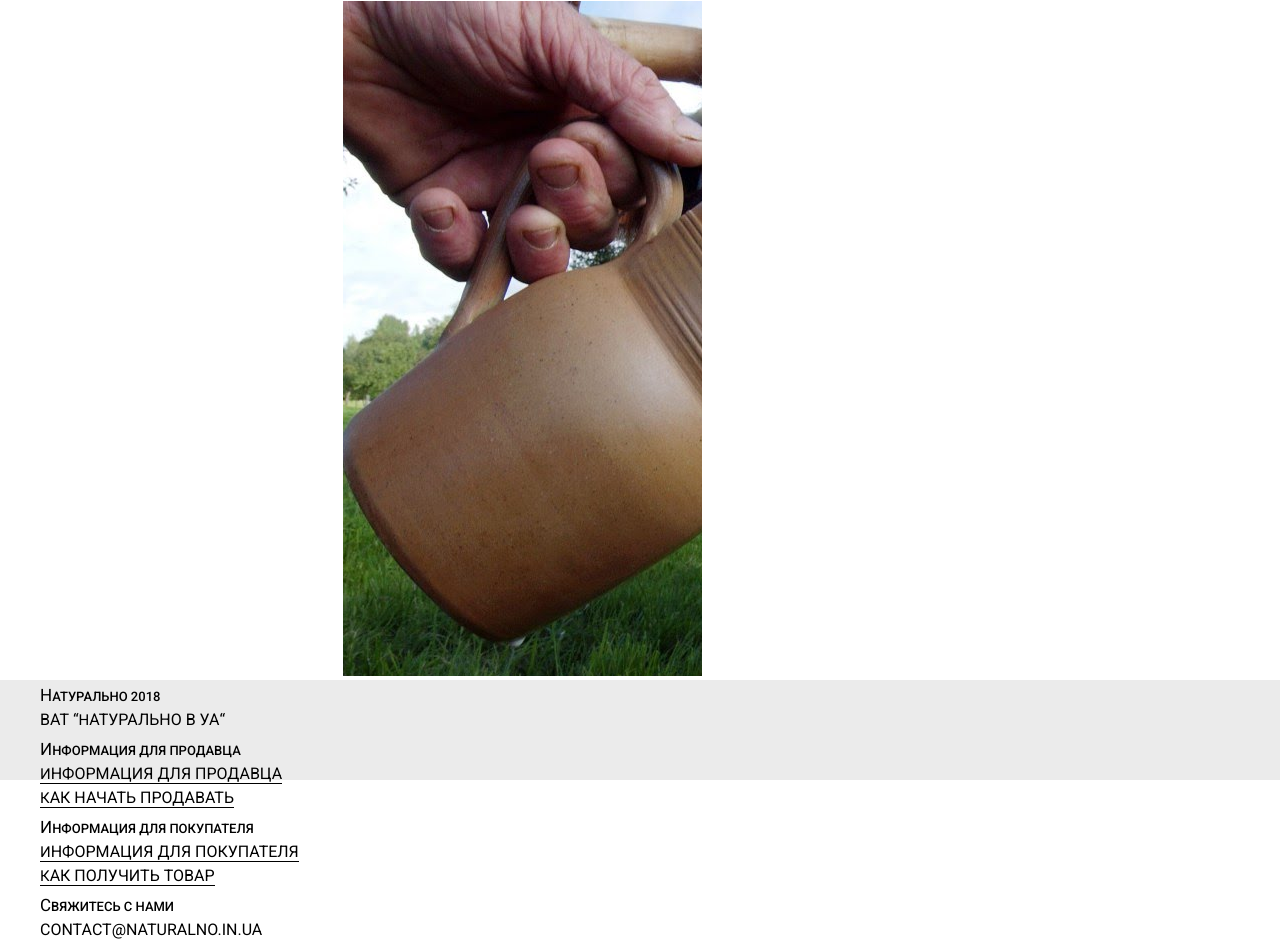
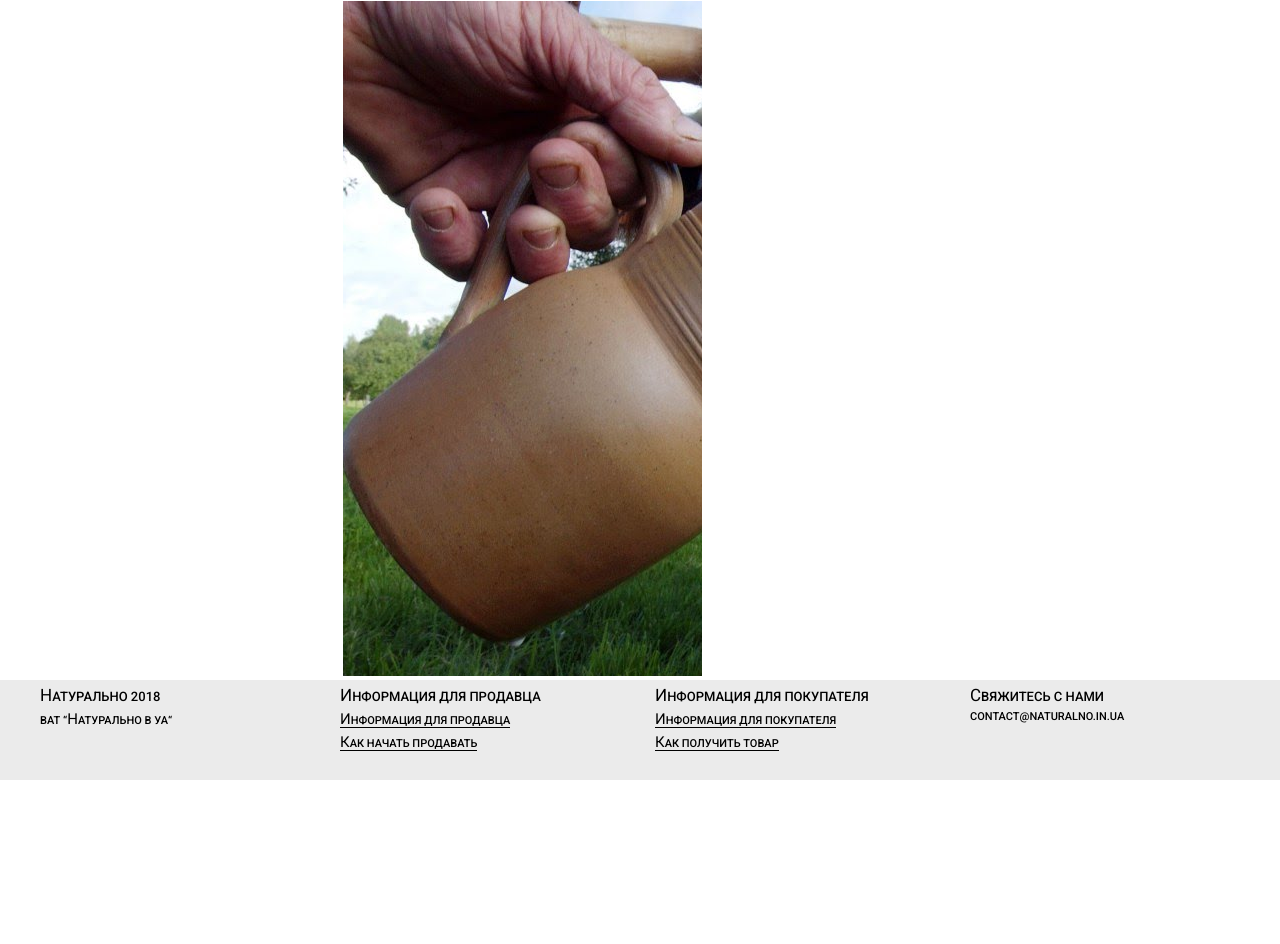
Before and after one commit to Micola10174/food_market, a plain HTML site: page catalog-seller-product.html in a window 1280 px wide. Shown: the part 1657-2601 px from the top of the page. After the commit the page ends 2437 px from the top, so only its background shows below. Drawn offline with Linux system fonts and the light colour scheme.

Commit message:
edit css file and add footer in catalog-seller-product

```diff
--- a/catalog-seller-product.html
+++ b/catalog-seller-product.html
@@ -61,13 +61,16 @@
     </div>
 </div>
 <footer>
-    <div class="wrapper">
+    <div class="footer-wrapper">
+        <div class="left-article">
             <article>
                 <ol>
                     <li><h3><span>Н</span>АТУРАЛЬНО 2018</h3></li>
                     <li>ВАТ “<span>Н</span>АТУРАЛЬНО В УА“</li>
                 </ol>
             </article>
+        </div>
+        <div class="right-article">
             <article>
                 <ol>
                     <li><h3><span>И</span>НФОРМАЦИЯ ДЛЯ ПРОДАВЦА</h3></li>
@@ -89,6 +92,7 @@
                 </ol>
             </article>
         </div>
+    </div>
 </footer>
 
 </body>
--- a/style/style.css
+++ b/style/style.css
@@ -175,7 +175,9 @@ section h1{
     width: 100%;
     display: flex;
     justify-content: space-between;
+    flex-wrap: wrap;
     font-variant: small-caps;
+    /*background: red;*/
 }
 .articles article{
     width: 270px;
```
Lines whose indentation alone changed are shown as unchanged.
